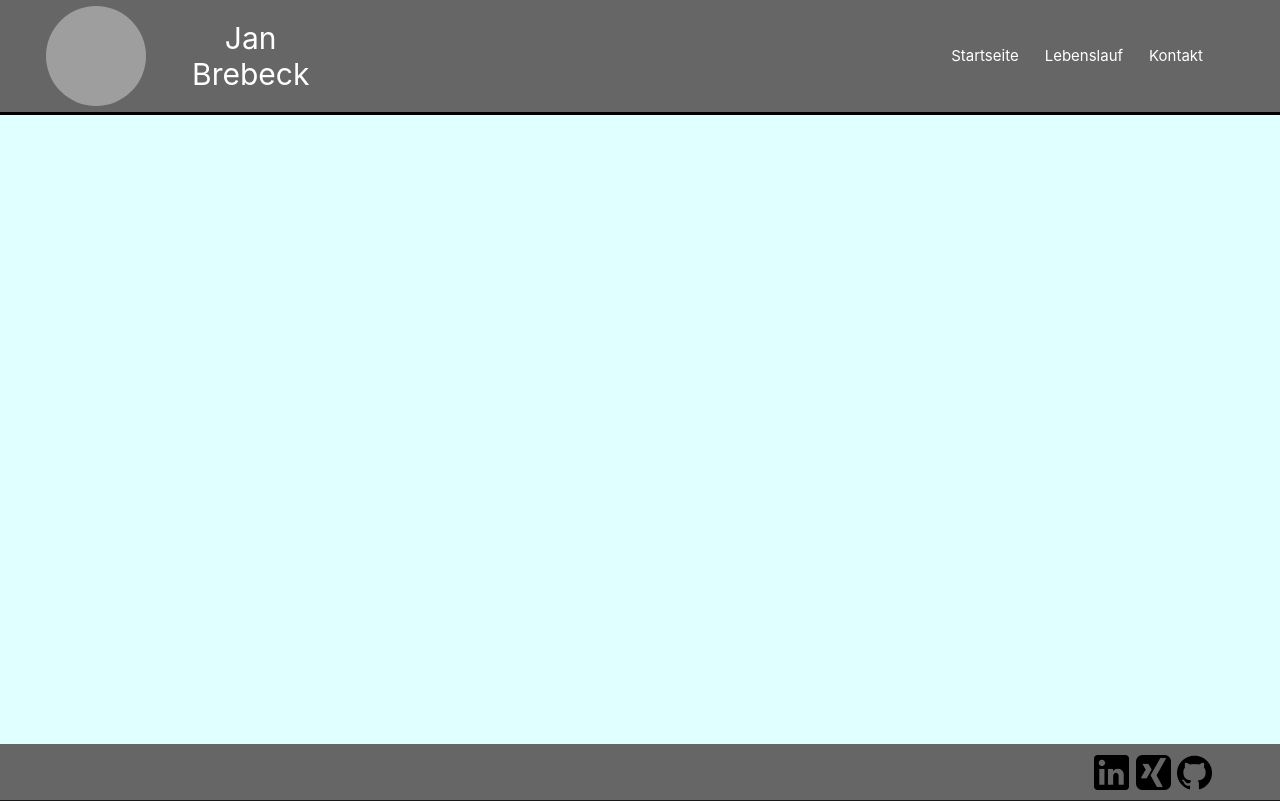
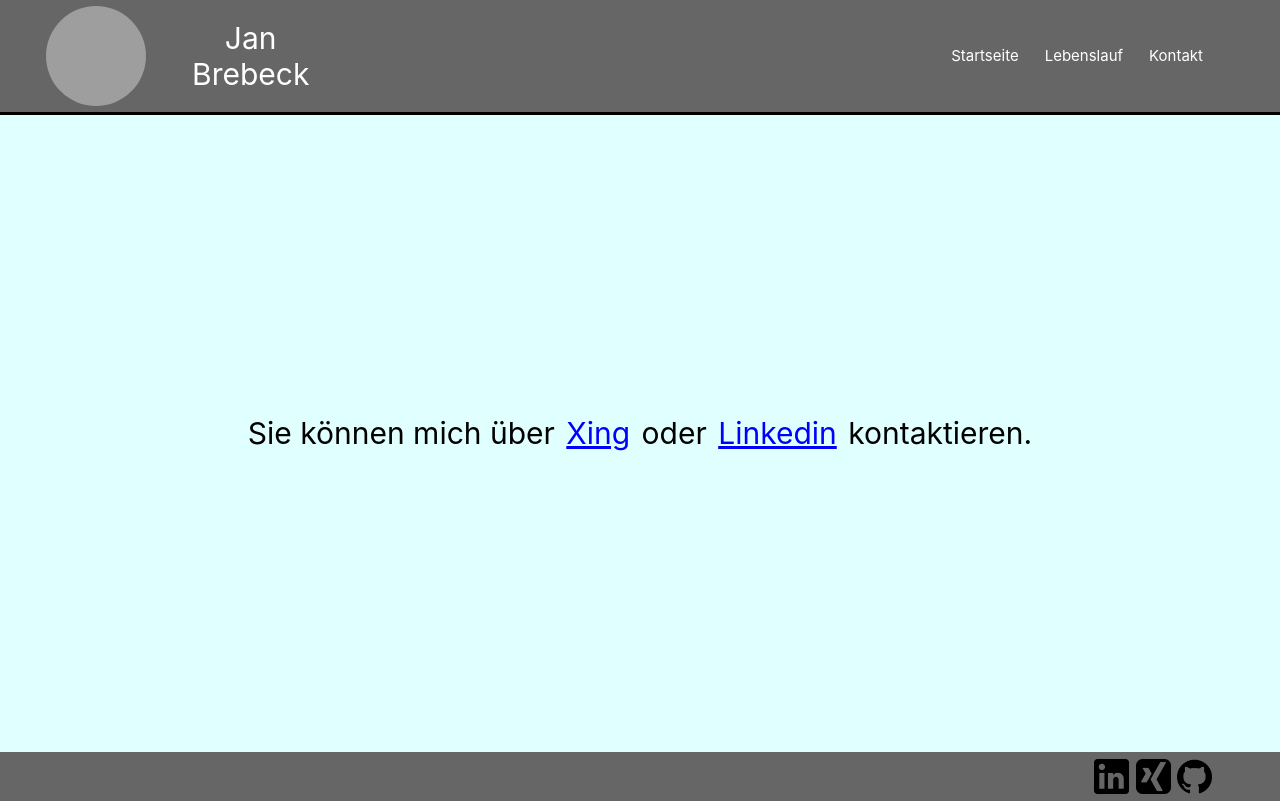
Before and after one commit to Brebeck-Jan/resume-website-with-vue, a Vue app in the folder resume-website/: page /contact in a window 1280 px wide. Built offline with nearby package versions, Linux system fonts and the light colour scheme; grey boxes are pictures that could not be loaded.

Commit message:
feat: added basic contact page

```diff
--- a/resume-website/src/router/index.ts
+++ b/resume-website/src/router/index.ts
@@ -13,6 +13,11 @@ const router = createRouter({
             path: '/cv',
             name: 'cv',
             component: () => import('../views/Cv.vue')
+        },
+        {
+            path: '/contact',
+            name: 'contact',
+            component: () => import('../views/Contact.vue')
         }
     ]
 })
--- /dev/null
+++ b/resume-website/src/views/Contact.vue
@@ -0,0 +1,26 @@
+<script setup lang="ts">
+
+</script>
+
+<template>
+  <div style="color: black; justify-content: center; display: flex; vertical-align: center; padding-top: 20%; padding-bottom: 20%">
+    <h1 style="margin:auto; vertical-align: center">
+      Sie können mich über
+      <a class="link"
+         href="https://www.xing.com/profile/JanNiklas_Brebeck"
+         target="_blank">Xing</a>
+      oder
+      <a class="link"
+         href="https://www.linkedin.com/in/jan-brebeck-596440176"
+         target="_blank">Linkedin</a>
+      kontaktieren.</h1>
+  </div>
+</template>
+
+<style scoped>
+.link {
+  color: blue;
+  text-decoration: underline
+}
+
+</style>
```
